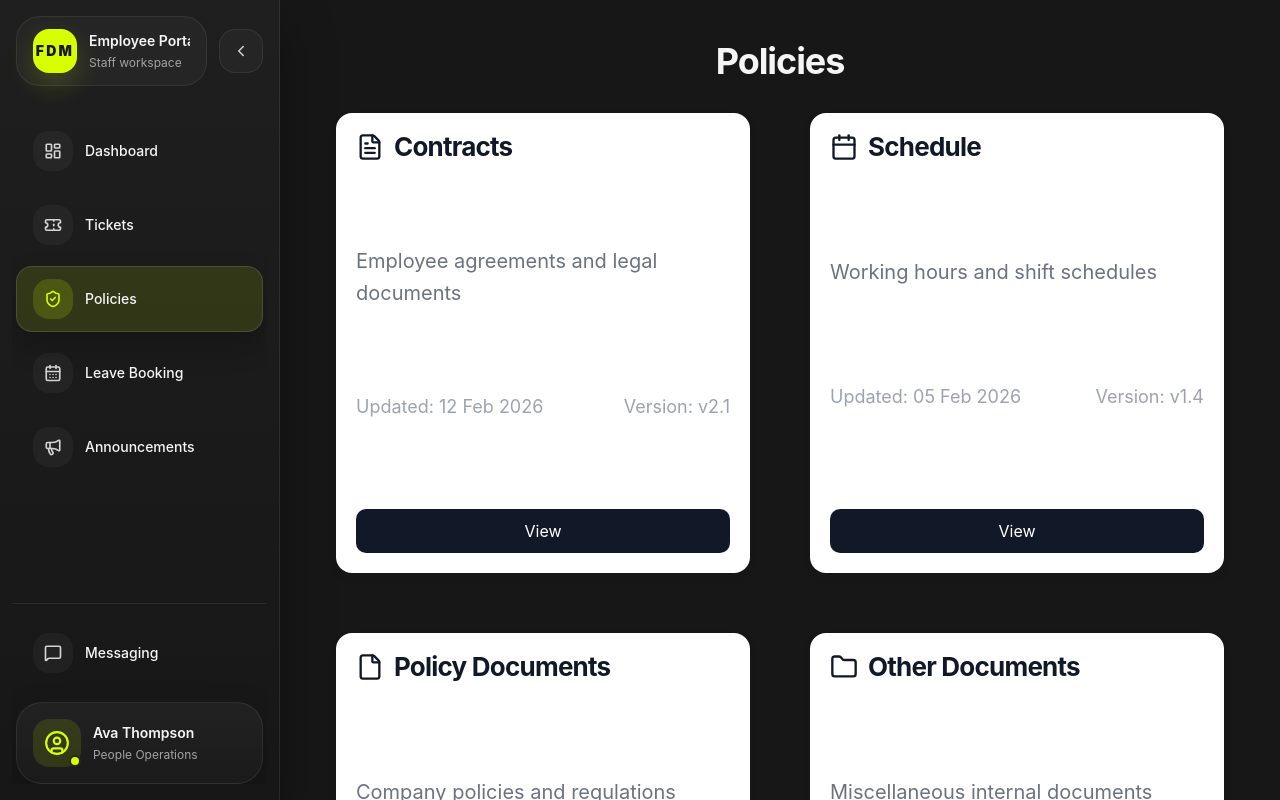
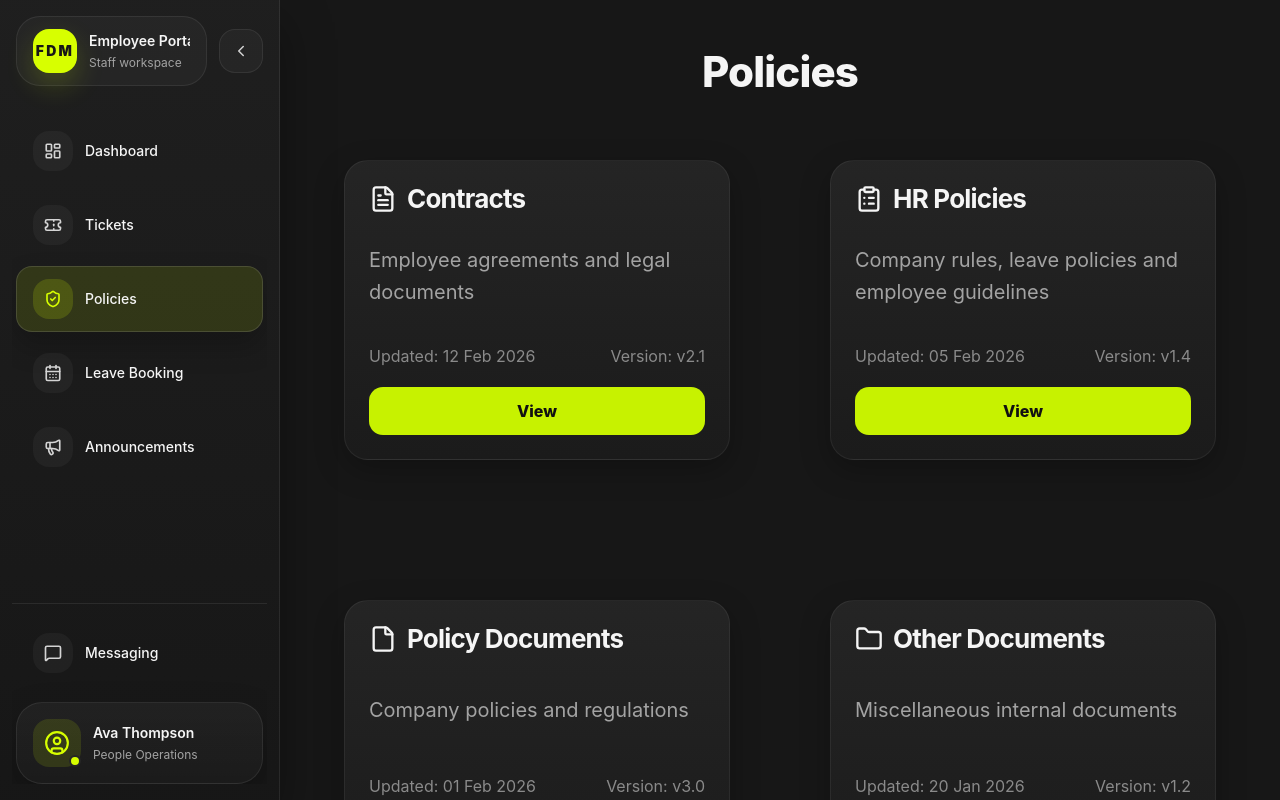
Before and after one commit to FowzanRaja/employee-portal, a React (Vite) app in the folder frontend/: page /policies in a window 1280 px wide. Shown: the top 800 px of the page. Built offline with nearby package versions, Linux system fonts and the light colour scheme.

Commit message:
policies page improvements

```diff
--- a/frontend/src/app/routes.jsx
+++ b/frontend/src/app/routes.jsx
@@ -10,7 +10,7 @@ import NotFound from '../pages/NotFound'
 import PolicyPage from '../pages/PolicyPage'
 import TicketPage from '../pages/TicketPage'
 import ContractsPage from "../pages/ContractsPage";
-import SchedulePage from "../pages/SchedulePage";
+import HRPoliciesPage from "../pages/HRPoliciesPage";
 import PolicyDocumentsPage from "../pages/PolicyDocumentsPage";
 import OtherDocumentsPage from "../pages/OtherDocumentsPage";
 
@@ -31,7 +31,7 @@ export default function AppRoutes() {
         <Route path="messages" element={<MessagesPage />} />
         <Route path="consultants" element={<ConsultantsPage />} />
         <Route path="contracts" element={<ContractsPage />} />
-        <Route path="schedule" element={<SchedulePage />} />
+        <Route path="hr-policies" element={<HRPoliciesPage />} />
         <Route path="policy-documents" element={<PolicyDocumentsPage />} />
         <Route path="other-documents" element={<OtherDocumentsPage />} />
       </Route>
--- a/frontend/src/pages/SchedulePage.jsx
+++ b/frontend/src/pages/HRPoliciesPage.jsx
@@ -4,14 +4,14 @@ function SchedulePage() {
   const documents = [
     {
       id: 1,
-      title: "Weekly Shift Schedule",
+      title: "Leave Policy",
       updated: "05 Feb 2026",
       size: "512 KB",
       thumbnail: "/images/download (1).jpeg",
     },
     {
       id: 2,
-      title: "Holiday Schedule",
+      title: "Attendance Policy",
       updated: "18 Jan 2026",
       size: "120 KB",
       thumbnail: "/images/download.jpeg",
@@ -20,7 +20,7 @@ function SchedulePage() {
 
   return (
     <div className="documents-page">
-      <h1 className="documents-title">Schedule</h1>
+      <h1 className="documents-title">HR Policies</h1>
 
       <div className="thumb-grid">
         {documents.map((doc) => (
--- a/frontend/src/pages/PolicyPage.css
+++ b/frontend/src/pages/PolicyPage.css
@@ -1,36 +1,41 @@
 .policy-container {
-  padding: 24px;
+  padding: 32px;
   min-height: 100vh;
   width: 100%;
-  max-width: 1600px;
+  max-width: 1200px;
   margin: 0 auto;
 }
 
 
-.policy-title {
-  font-size: 36px;
-  font-weight: bold;
-  margin-bottom: 35px;
+.policy-title,
+.documents-title {
+  font-size: 42px;
+  font-weight: 800;
   text-align: center;
+  margin-bottom: 28px;
+  color: #f5f5f5;
+  letter-spacing: -0.02em;
 }
 
 .policy-grid {
   display: grid;
-  grid-template-columns: 1fr 1fr;
-  gap: 60px;
+  grid-template-columns: repeat(2, 1fr);
+  gap: 100px;
   width: 100%;
 }
 
 .policy-card {
-  background: white;
-  border-radius: 16px;
-  padding: 20px;
-  min-height: 460px;
-  box-shadow: 0 4px 10px rgba(0, 0, 0, 0.05);
-  color: #111827;
+  background: linear-gradient(180deg, rgba(38, 38, 38, 0.96), rgba(28, 28, 28, 0.96));
+  border: 1px solid rgba(255, 255, 255, 0.06);
+  border-radius: 24px;
+  padding: 24px;
+  min-height: 300px;
+  box-shadow: 0 10px 30px rgba(0, 0, 0, 0.25);
+  color: #f5f5f5;
   display: flex;
   flex-direction: column;
   justify-content: space-between;
+  margin-top: 40px;
 }
 
 .policy-card h2 {
@@ -38,116 +43,70 @@
   font-weight: bold;
 }
 
+.policy-header {
+  display: flex;
+  align-items: center;
+  gap: 10px;
+  margin-bottom: 12px;
+  color: #f5f5f5;
+}
+
 .policy-desc {
   font-size: 20px;
-  color: #6b7280;
-  margin: 10px 0;
+  line-height: 1.6;
+  color: #a3a3a3;
+  margin: 0 0 18px 0;
 }
 
 .policy-meta {
   display: flex;
   justify-content: space-between;
-  font-size: 18px;
-  color: #9ca3af;
+  font-size: 16px;
+  color: #8a8a8a;
 }
 
 .policy-btn {
-  margin-top: 15px;
-  padding: 10px;
+  width: 100%;
+  padding: 12px 16px;
   border: none;
-  border-radius: 10px;
-  background-color: #111827;
-  color: white;
+  border-radius: 14px;
+  background: #c7f200;
+  color: #111111;
+  font-size: 16px;
+  font-weight: 800;
   cursor: pointer;
-  transition: 0.2s;
+  transition: transform 0.15s ease;
 }
 
 .policy-btn:hover {
-  background-color: #374151;
+  transform: translateY(-2px);
 }
 
-.policy-header {
-  display: flex;
-  align-items: center;
-  gap: 10px;
-}
 
 
 .documents-page {
   min-height: 100vh;
   width: 100%;
-  max-width: 1000px;
+  max-width: 1100px;
   margin: 0 auto;
-  padding: 24px;
-}
-
-.documents-title {
-  text-align: center;
-  font-size: 32px;
-  font-weight: 700;
-  margin-bottom: 36px;
-  color: white;
-}
-
-.documents-list {
-  display: flex;
-  flex-direction: column;
-  gap: 24px;
-}
-
-.document-card {
-  background: white;
-  border-radius: 16px;
-  padding: 20px;
-  box-shadow: 0 4px 10px rgba(0, 0, 0, 0.05);
-  color: #111827;
-  transition: all 0.2s ease;
-}
-
-.document-card:hover {
-  transform: translateY(-3px);
-  box-shadow: 0 8px 18px rgba(0, 0, 0, 0.08);
-}
-
-.document-card h3 {
-  font-size: 20px;
-  font-weight: 700;
-  margin-bottom: 10px;
-}
-
-.document-meta {
-  display: flex;
-  justify-content: space-between;
-  font-size: 14px;
-  color: #6b7280;
-}
-
-.document-header {
-  display: flex;
-  align-items: center;
-  gap: 10px;
-  margin-bottom: 8px;
-}
-
-.document-desc {
-  font-size: 14px;
-  color: #6b7280;
-  margin-bottom: 12px;
+  padding: 32px;
 }
 
 .document-btn {
-  margin-top: 12px;
-  padding: 8px 14px;
+  margin-top: 16px;
+  padding: 10px 18px;
   border: none;
-  border-radius: 8px;
-  background-color: #111827;
-  color: white;
-  font-size: 14px;
+  border-radius: 12px;
+  background: #c7f200;
+  color: #111111;
+  font-size: 16px;
+  font-weight: 800;
   cursor: pointer;
+  transition: transform 0.15s ease;
 }
 
 .document-btn:hover {
-  background-color: #1f2937;
+  transform: translateY(-2px);
 }
 
 .thumb-grid {
@@ -159,13 +118,14 @@
 }
 
 .thumb-card {
-  background: white;
-  border-radius: 16px;
-  padding: 20px;
+  background: linear-gradient(180deg, rgba(38, 38, 38, 0.96), rgba(28, 28, 28, 0.96));
+  border: 1px solid rgba(255, 255, 255, 0.06);
+  border-radius: 24px;
+  padding: 22px;
   text-align: center;
-  color: #111827;
-  box-shadow: 0 4px 10px rgba(0, 0, 0, 0.05);
-  min-height: 320px;
+  color: #f5f5f5;
+  box-shadow: 0 10px 30px rgba(0, 0, 0, 0.25);
+  min-height: 340px;
   display: flex;
   flex-direction: column;
   align-items: center;
@@ -184,11 +144,12 @@
   font-size: 22px;
   font-weight: 700;
   margin-bottom: 8px;
+  color: #f5f5f5;
 }
 
 .thumb-date,
 .thumb-size {
   font-size: 15px;
-  color: #6b7280;
+  color: #9a9a9a;
   margin: 2px 0;
 }
--- a/frontend/src/pages/PolicyPage.jsx
+++ b/frontend/src/pages/PolicyPage.jsx
@@ -1,6 +1,6 @@
 
 import "./PolicyPage.css";
-import { FileText, Calendar, Folder, File } from "lucide-react";
+import { FileText, ClipboardList, Folder, File } from "lucide-react";
 import { useNavigate } from "react-router-dom";
 
 function PolicyPage() {
@@ -35,11 +35,11 @@ function PolicyPage() {
 
         <div className="policy-card">
           <div className="policy-header">
-            <Calendar size={28} />
-            <h2>Schedule</h2>
+            <ClipboardList size={28} />
+            <h2>HR Policies</h2>
           </div>
 
-          <p className="policy-desc">Working hours and shift schedules</p>
+          <p className="policy-desc">Company rules, leave policies and employee guidelines</p>
 
           <div className="policy-meta">
             <span>Updated: 05 Feb 2026</span>
@@ -48,7 +48,7 @@ function PolicyPage() {
 
           <button
             className="policy-btn"
-            onClick={() => navigate("/schedule")}
+            onClick={() => navigate("/hr-policies")}
           >
             View
           </button>
```
